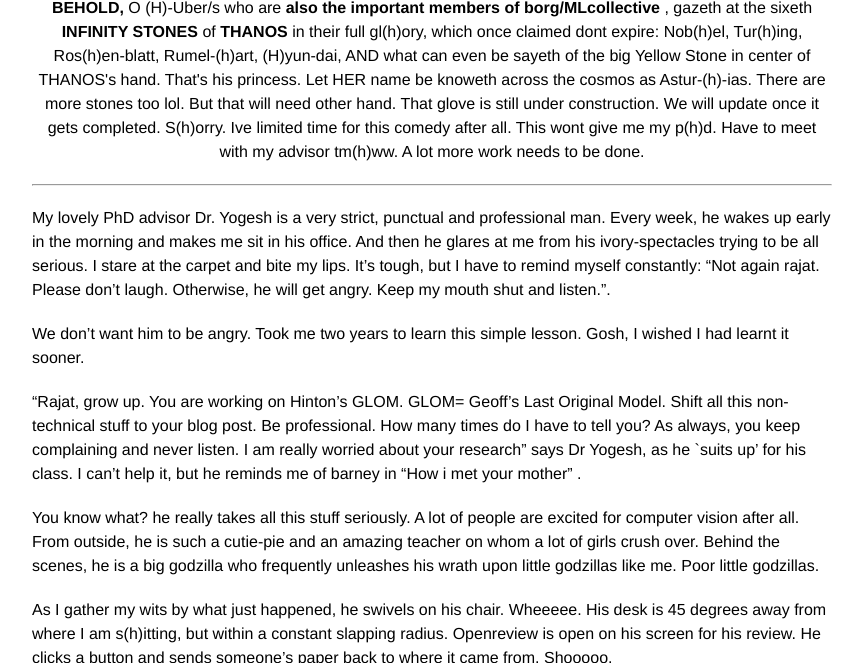
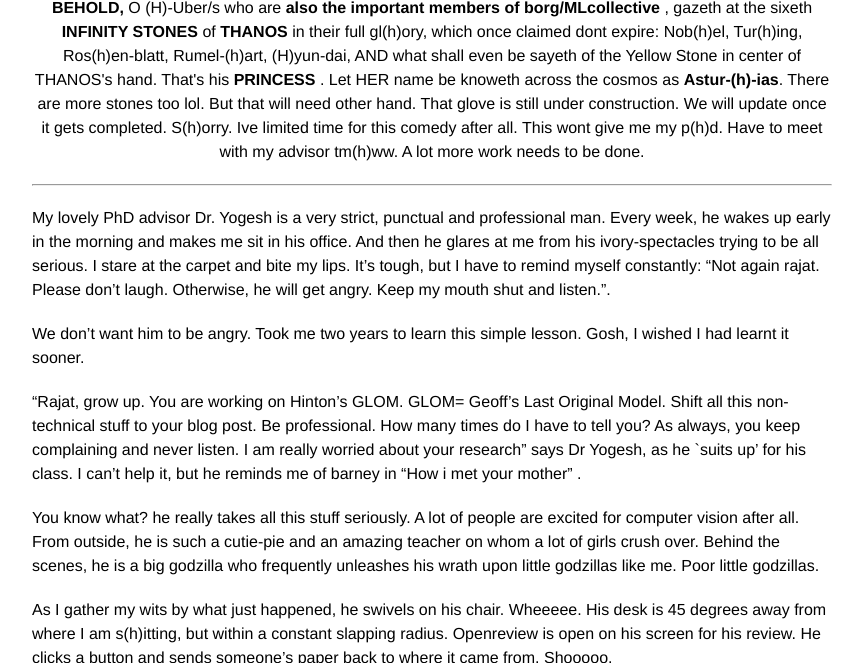
Before and after one commit to rajatmodi62/rajatmodi62.github.io, a Jekyll site: the page built from _posts/2024-10-26-hinton_apm.md, in a window 1280 px wide and 900 px high, scrolled down 2717 px, cut to the strip 237-900 px from the top of the window. Shown: the whole strip, without its empty margins (208-1069 px from the left). Built offline with Jekyll 4.4.1, drawn with Linux system fonts in a browser that asks for light colours; comment, search, counter and statistics services are not loaded.

Commit message:
soft link blog

```diff
--- a/_posts/2024-10-26-hinton_apm.md
+++ b/_posts/2024-10-26-hinton_apm.md
@@ -69,7 +69,7 @@ p.s. We have the supreme controllers, lords of the rings,  from <b>(H)-Uber/s to
     <img class="img-fluid" src="{{ site.baseurl }}\assets\img\apm\infinity_stone.png" style="width: 50%; height: auto;"> <!-- Image width is 50% of its parent -->
 </div>
 <div class="caption" style="text-align: center;">
-    <b> BEHOLD,</b> O (H)-Uber/s who are <b>also the important members of borg/MLcollective </b>, gazeth at the sixeth <b> INFINITY STONES</b> of <b>THANOS</b> in their full gl(h)ory, which once claimed dont expire: Nob(h)el, Tur(h)ing, Ros(h)en-blatt, Rumel-(h)art, (H)yun-dai, AND what can even be sayeth of the big Yellow Stone in center of THANOS's hand. That's his princess. Let HER name be knoweth across the cosmos as Astur-(h)-ias. There are more stones too lol. But that will need other hand. That glove is still under construction. We will update once it gets completed. S(h)orry. Ive limited time for this comedy after all. This wont give me my p(h)d. Have to meet with my advisor tm(h)ww. A lot more work needs to be done.
+    <b> BEHOLD,</b> O (H)-Uber/s who are <b>also the important members of borg/MLcollective </b>, gazeth at the sixeth <b> INFINITY STONES</b> of <b>THANOS</b> in their full gl(h)ory, which once claimed dont expire: Nob(h)el, Tur(h)ing, Ros(h)en-blatt, Rumel-(h)art, (H)yun-dai, AND what shall even be sayeth of the Yellow Stone in center of THANOS's hand. That's his <b> PRINCESS </b>. Let HER name be knoweth across the cosmos as <b>Astur-(h)-ias</b>. There are more stones too lol. But that will need other hand. That glove is still under construction. We will update once it gets completed. S(h)orry. Ive limited time for this comedy after all. This wont give me my p(h)d. Have to meet with my advisor tm(h)ww. A lot more work needs to be done.
 </div>
 <!-- And now, as even the stars spanning the cosmos <b> shall be forced to bear witness </b>  this grandiose-moment , under the sacred laws of academic-tradition spanning <b> millennia </b>, and the blessings of esteemed NeurIPS program committee, <b>(Me)mbers of the (ML)Collective</b> on this twenty eighth day of the month of october in the year 2024 of our humble lord <b>Jesus Christ</b>  hereby lay claim to  Yannic Kilcher’s <b>“(Me)-GLO-(MiL)-lennia”</b>. Member's locations can include any land, water, spaceships, and inside volcanoes too. May this claim forever rest <b>UNWAVERING, UNDILUTED and UNCHALLENGED </b>.
 
```
